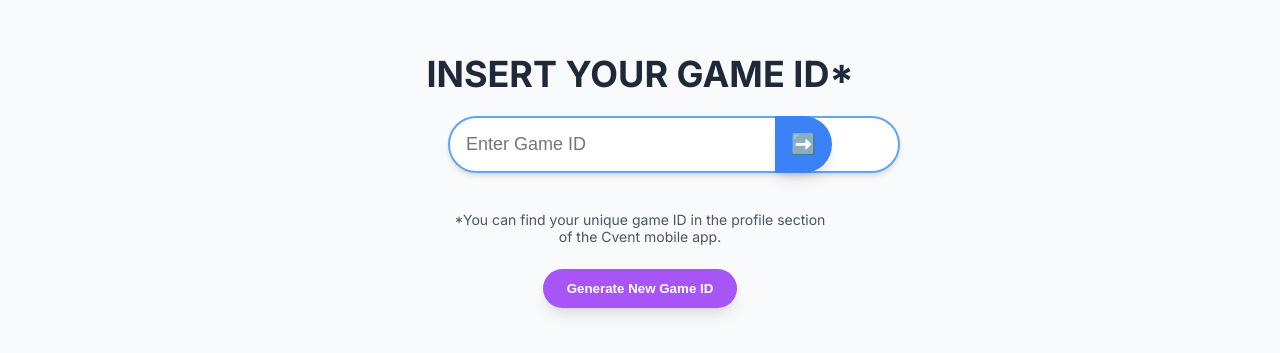
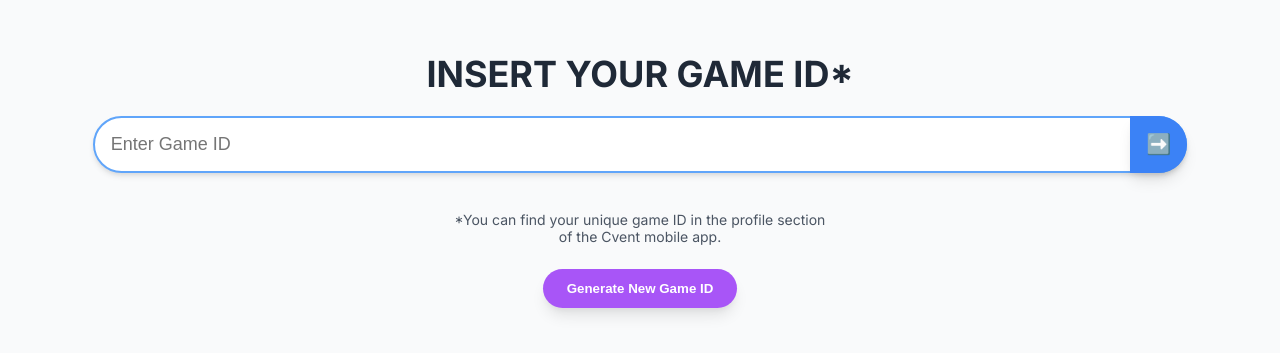
Before and after one commit to ogdevelpers/snake-and-ladder, a Next.js app: page /gameid in a window 1280 px wide. Shown: the part 233-586 px from the top of the page. Built offline with nearby package versions, Linux system fonts and the light colour scheme.

Commit message:
input overflow fixed

```diff
--- a/package.json
+++ b/package.json
@@ -3,7 +3,7 @@
   "version": "0.1.0",
   "private": true,
   "scripts": {
-    "dev": "next dev",
+    "dev": "next dev --turbopack",
     "build": "next build",
     "start": "next start",
     "lint": "next lint"
--- a/src/app/globals.css
+++ b/src/app/globals.css
@@ -8,7 +8,9 @@ body {
 }
 .app-container {
     position: relative;
-    min-height: 100vh;
+    min-height: 100dvh;
+    /* max-height: 100dvh;  TODO:  Restrict this to
+    100dvh so user doesn't have to scroll    */
     background-color: #f9fafb; /* bg-gray-50 */
     display: flex;
     flex-direction: column;
@@ -223,9 +225,11 @@ body {
 }
 .game-id-input-container {
     width: 100%;
-    max-width: 24rem;
+    max-width: 90%;
     margin-bottom: 1.5rem;
     position: relative;
+    display:flex;
+    align-items: center;
 }
 .game-id-input {
     width: 100%;
@@ -235,7 +239,7 @@ body {
     border: 2px solid #60a5fa;
     border-radius: 9999px;
     box-shadow: 0 4px 6px -1px rgba(0, 0, 0, 0.1), 0 2px 4px -1px rgba(0, 0, 0, 0.06);
-    outline: none;
+    outline: transparent;
 }
 .game-id-input:focus {
     box-shadow: 0 0 0 2px rgba(59, 130, 246, 0.5);
```
